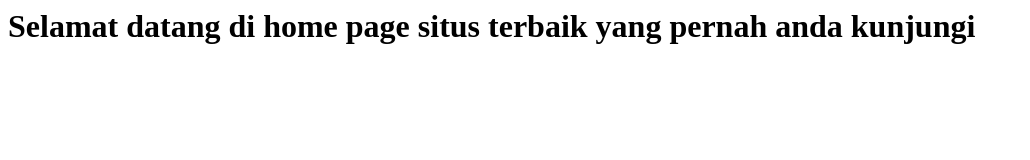
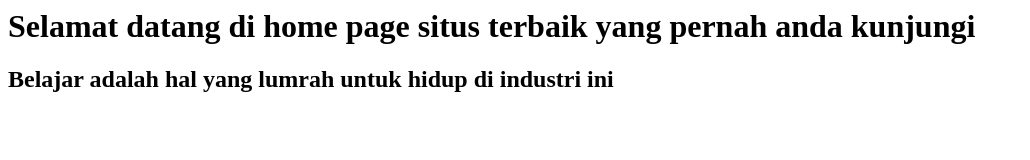
Before and after one commit to TribuanaTunggaDewa/belajar_git, a plain HTML site: page index.html in a window 1280 px wide. Shown: the whole page, without its empty margins (0-1030 px from the left). Drawn offline with Linux system fonts and the light colour scheme.

Commit message:
index.html ditambahkan isi

```diff
--- a/index.html
+++ b/index.html
@@ -5,5 +5,6 @@
 	</head>
 	<body>
 		<h1>Selamat datang di home page situs terbaik yang pernah anda kunjungi</h1>
+		<h2>Belajar adalah hal yang lumrah untuk hidup di industri ini</h2>
 	</body
 </html>
```
